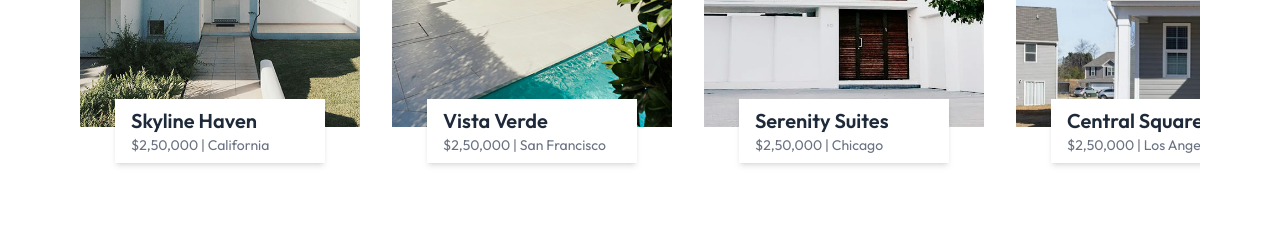
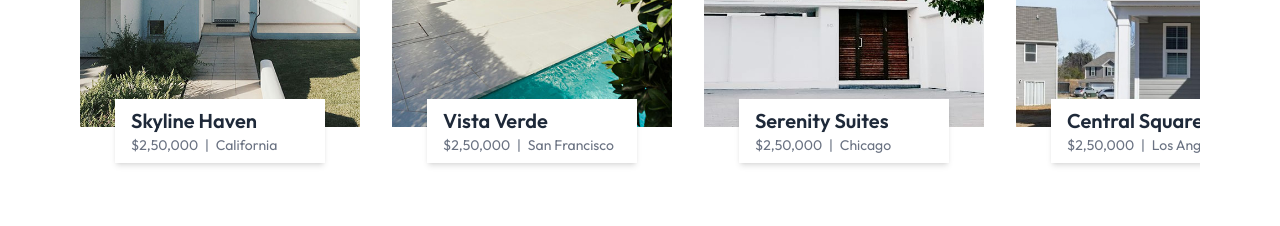
Before and after one commit to AbdullahiAbdulganiyu/Real-Estate, a React (Vite) app: page / in a window 1280 px wide. Shown: the part 2200-2426 px from the top of the page. Built offline with nearby package versions, Linux system fonts and the light colour scheme.

Commit message:
adding some classes to nicely format the span

```diff
--- a/src/components/Projects.jsx
+++ b/src/components/Projects.jsx
@@ -80,7 +80,8 @@
                     {project.title}
                   </h2>
                   <p className="text-gray-500 text-sm">
-                    {project.price} <span>|</span> {project.location}
+                    {project.price} <span className="px-1">|</span>{" "}
+                    {project.location}
                   </p>
                 </div>
               </div>
```
